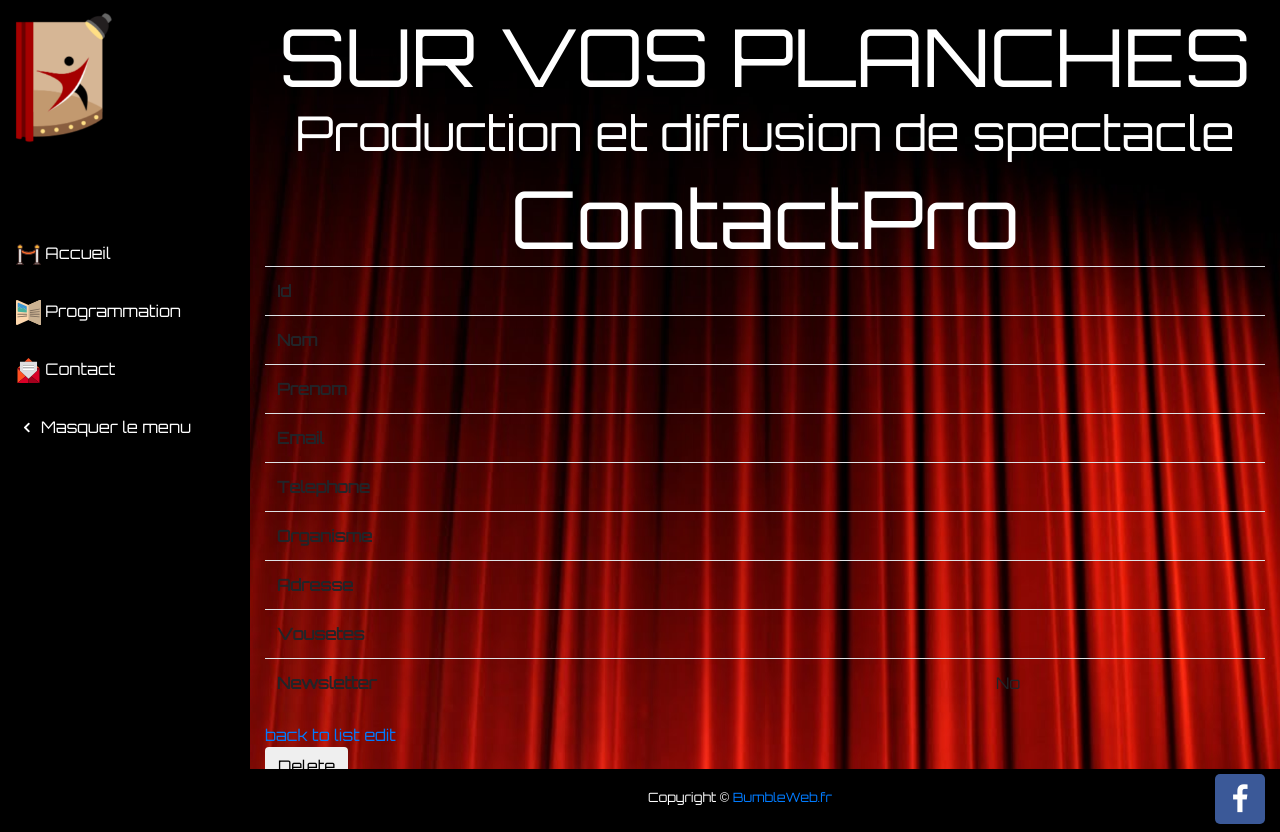
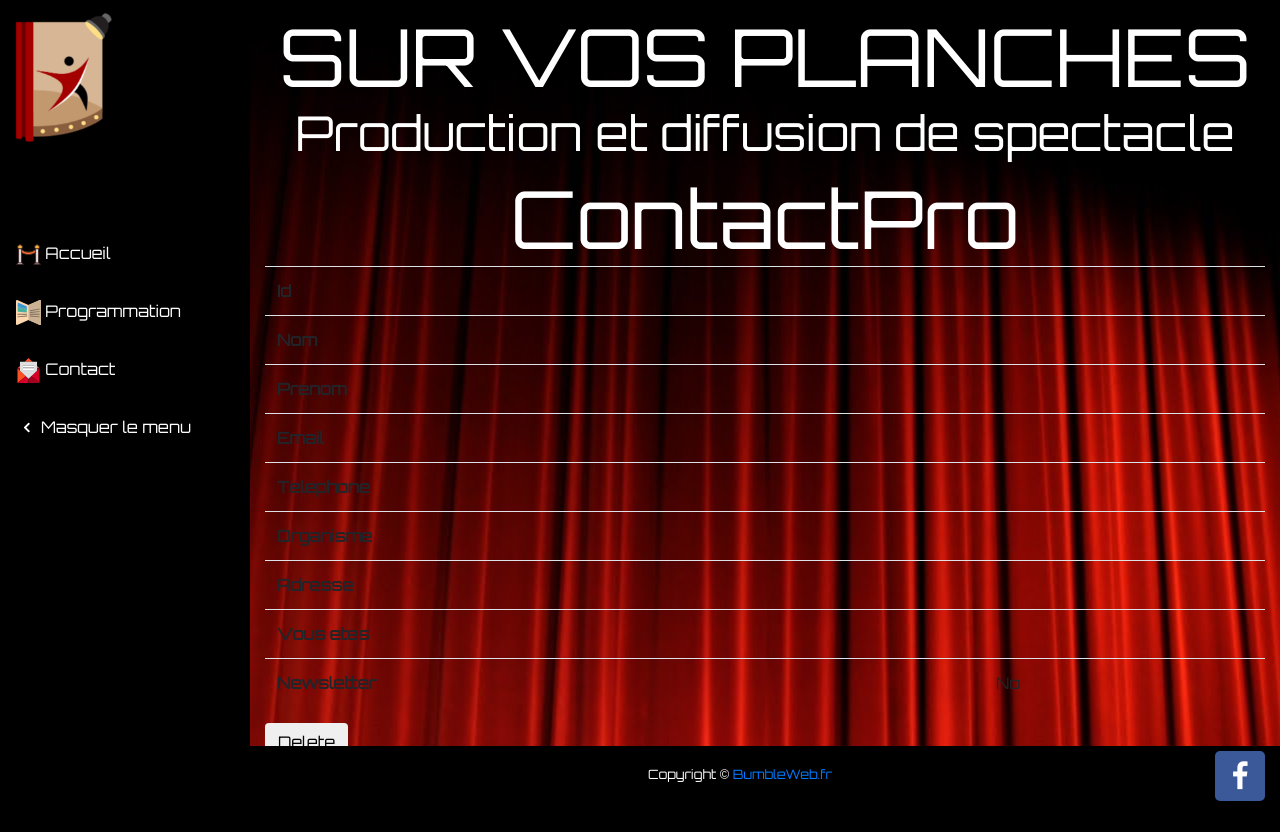
Before and after one commit to BumbleBrice/Ticketing, a Symfony app: template templates/contact_pro/show.html.twig in a window 1280 px wide. After the commit the page ends 801 px from the top, so only its background shows below. Run offline with Twig, Linux system fonts and the light colour scheme; the template is opened without the code that fills it, so the values that code supplies are empty; some libraries are stand-ins or nearby versions.

Commit message:
ajout lien contact

```diff
--- a/templates/contact_pro/index.html.twig
+++ b/templates/contact_pro/index.html.twig
@@ -34,7 +34,6 @@
                 <td>{{ contact_pro.newsletter ? 'Yes' : 'No' }}</td>
                 <td>
                     <a href="{{ path('contact_pro_show', {'id': contact_pro.id}) }}">show</a>
-                    <a href="{{ path('contact_pro_edit', {'id': contact_pro.id}) }}">edit</a>
                 </td>
             </tr>
         {% else %}
--- a/templates/contact_pro/show.html.twig
+++ b/templates/contact_pro/show.html.twig
@@ -36,7 +36,7 @@
                 <td>{{ contact_pro.adresse }}</td>
             </tr>
             <tr>
-                <th>Vousetes</th>
+                <th>Vous etes</th>
                 <td>{{ contact_pro.vousetes ? contact_pro.vousetes|join(', ') : '' }}</td>
             </tr>
             <tr>
@@ -45,10 +45,5 @@
             </tr>
         </tbody>
     </table>
-
-    <a href="{{ path('contact_pro_index') }}">back to list</a>
-
-    <a href="{{ path('contact_pro_edit', {'id': contact_pro.id}) }}">edit</a>
-
     {{ include('contact_pro/_delete_form.html.twig') }}
 {% endblock %}
--- a/templates/nav.html.twig
+++ b/templates/nav.html.twig
@@ -24,7 +24,7 @@
           </a>
         </li>
         <li class="nav-item" data-toggle="tooltip" data-placement="right" title="Content">
-          <a class="nav-link">
+          <a class="nav-link" href="{{ path('contacts') }}">
             <img src="/img/icons/svg/email.svg">
             <span class="nav-link-text">Contact</span>
           </a>
```
